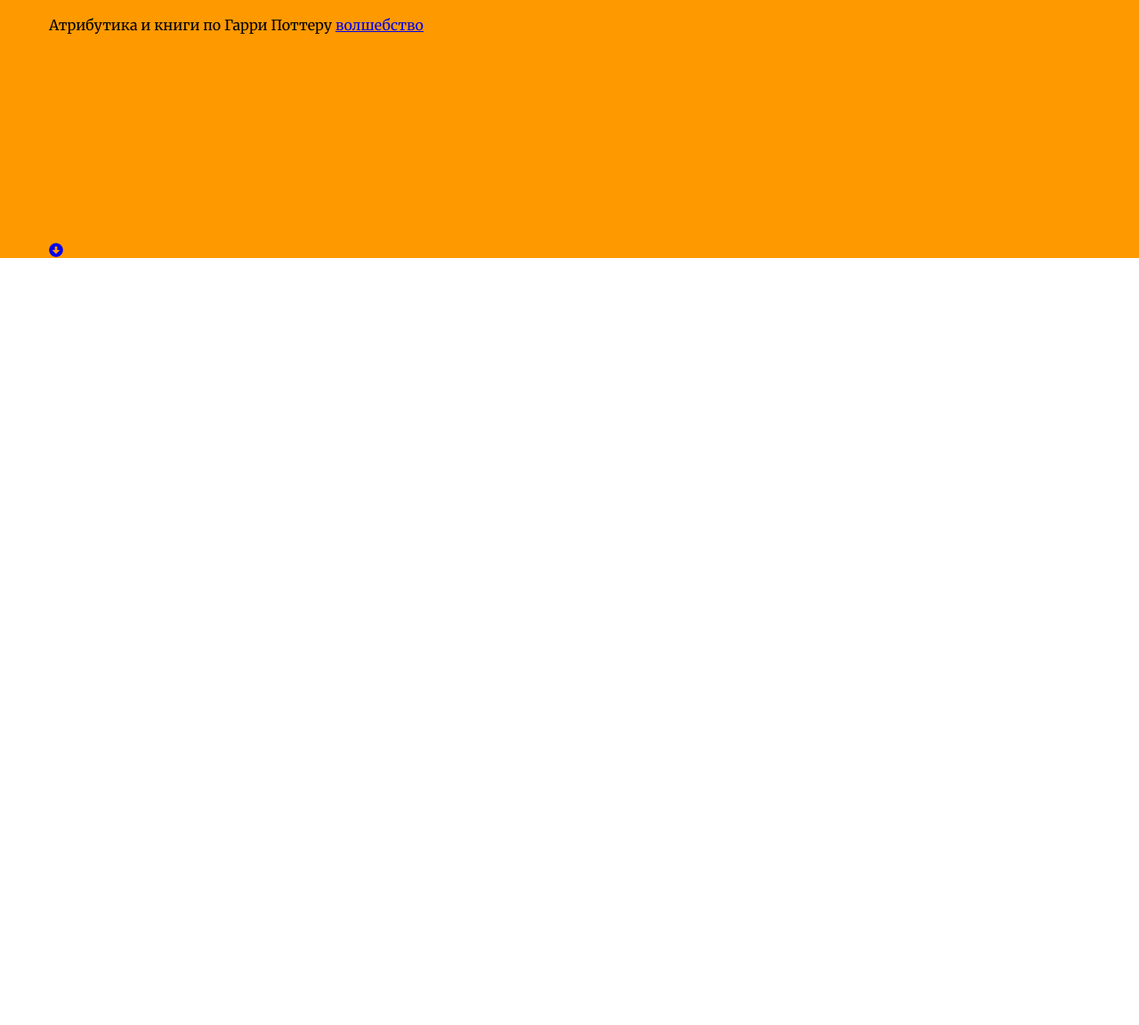
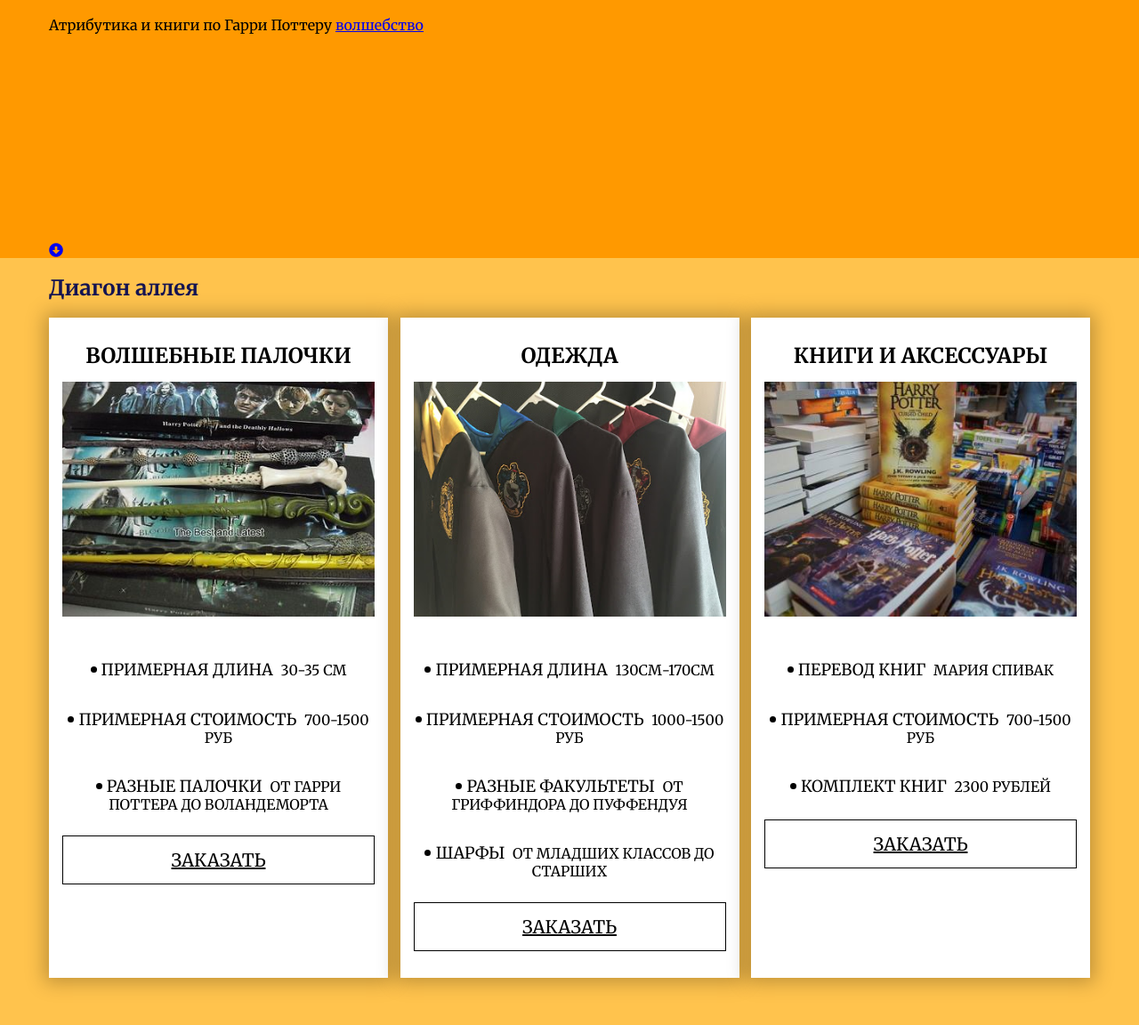
Before and after one commit to xDUCKolesyax/xDUCKolesyax.github.io, a plain HTML site: page Harri Potter/index.html in a window 1280 px wide. Shown: the part 510-1662 px from the top of the page at 89% size. Before the commit the page ends 801 px from the top, so only its background shows below. Drawn offline with nearby package versions, Linux system fonts and the light colour scheme.

Commit message:
Add files via upload

```diff
--- a/Harri Potter/css/main.css
+++ b/Harri Potter/css/main.css
@@ -38,3 +38,76 @@ body{
 .menu li a:hover{
 	color: #8f246b;
 }
+
+.catalog{
+	background-color: #ffc34d;
+}
+.catalog h2{
+	color: #141452;
+}
+.catalog_content{
+	display: flex;
+	justify-content: space-between;
+}
+.catalog_item{
+	display: flex;
+	flex-direction: column;
+	width: 30%;
+	margin-bottom: 70px;
+	padding: 15px;
+	background-color: #fff;
+	box-shadow: 0px 0px 20px 5px rgba(0,0,0,0.25);
+	transition: 1s;
+}
+.catalog_item:hover{
+	transform: scale(1.1);
+}
+.catalog_item_header{
+	min-height: : 40px;
+	text-align: center;
+	font-size: 20px;
+	text-transform: uppercase;
+}
+.catalog_item_header h3{
+	margin: 15px 0;
+}
+.catalog_item img{
+	width: 100%;
+	height: auto;
+	margin-bottom: 20px;
+}
+.catalog_item p{
+	font-weight: 300;
+	font-size: 16px;
+	padding: 10px 0;
+}
+.catalog_item p span{
+	font-size: 18px;
+	font-weight: 500;
+	margin-right: 5px;
+}
+.catalog_item p::before{
+	content: '';
+	display: inline-block;
+	width: 7px;
+	height: 7px;
+	border-radius: 50%;
+	background-color: #000;
+	vertical-align: middle;
+	margin-right: 5px;
+	margin-bottom: 4px;
+}
+.catalog_item a{
+	display: block;
+	margin: 0 auto;
+	color: #000;
+	border: 1px solid #000;
+	margin-bottom: 15px;
+	padding: 15px 40px;
+	transition: 1s;
+}
+.catalog_item a:hover{
+	background-color: #4dffa6;
+	color: #ff0000;
+	border: 1px solid #99ffcc;
+}
--- a/Harri Potter/index.html
+++ b/Harri Potter/index.html
@@ -36,5 +36,45 @@
 			</div>
 		</div>
 	</main>
+	<section class="catalog">
+		<div class="wrapper">
+			<div class="section_header">
+				<h2>Диагон аллея</h2>
+			</div>
+			<div class="catalog_content">
+				<div class="catalog_item">
+					<div class="catalog_item_header">
+						<h3>Волшебные палочки</h3>
+						<img src="img/img_1.jpg" alt="">
+						<p><span>Примерная длина</span> 30-35 см</p>
+						<p><span>Примерная стоимость</span> 700-1500 руб</p>
+						<p><span>Разные палочки</span> от Гарри Поттера до Воландеморта</p>
+						<a href="#" class="btn">заказать</a>
+					</div>
+				</div>
+				<div class="catalog_item">
+					<div class="catalog_item_header">
+						<h3>Одежда</h3>
+						<img src="img/img_3.jpg" alt="">
+						<p><span>Примерная длина</span> 130см-170см</p>
+						<p><span>Примерная стоимость</span> 1000-1500 руб</p>
+						<p><span>Разные факультеты</span> От Гриффиндора до Пуффендуя</p>
+						<p><span>Шарфы</span> От Младших классов до Старших</p>
+						<a href="#" class="btn">заказать</a>
+					</div>
+				</div>
+				<div class="catalog_item">
+					<div class="catalog_item_header">
+						<h3>Книги и аксессуары</h3>
+						<img src="img/img_2.jpg" alt="">
+						<p><span>Перевод книг</span> Мария Спивак</p>
+						<p><span>Примерная стоимость</span> 700-1500 руб</p>
+						<p><span>Комплект книг</span> 2300 рублей</p>
+						<a href="#" class="btn">заказать</a>
+					</div>
+				</div>
+			</div>
+		</div>
+	</section>
 </body>
 </html>
```
Also changed, not shown: Harri Potter/img/img_1.jpg (added), Harri Potter/img/img_2.jpg (added), Harri Potter/img/img_3.JPG (added).
